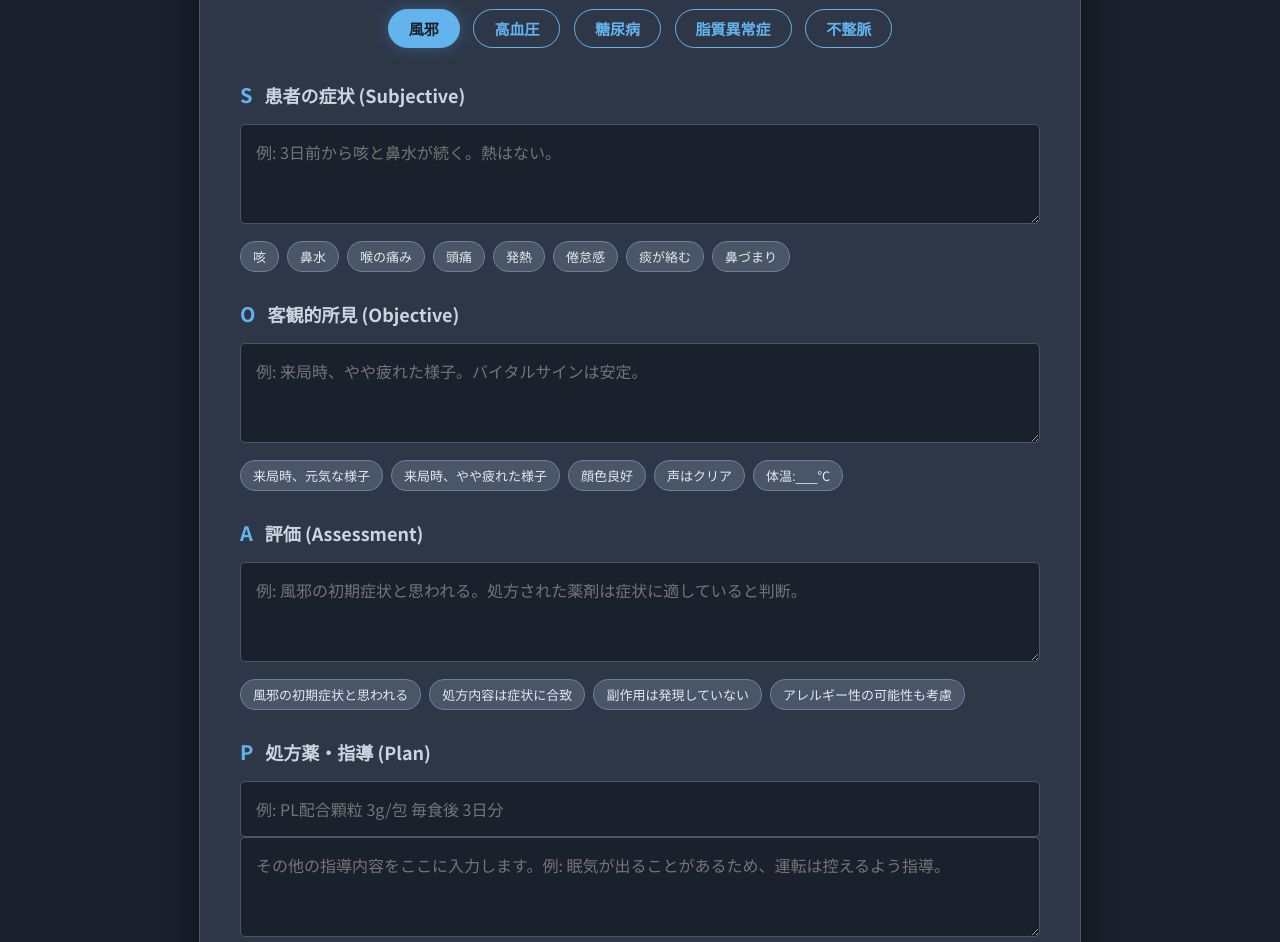
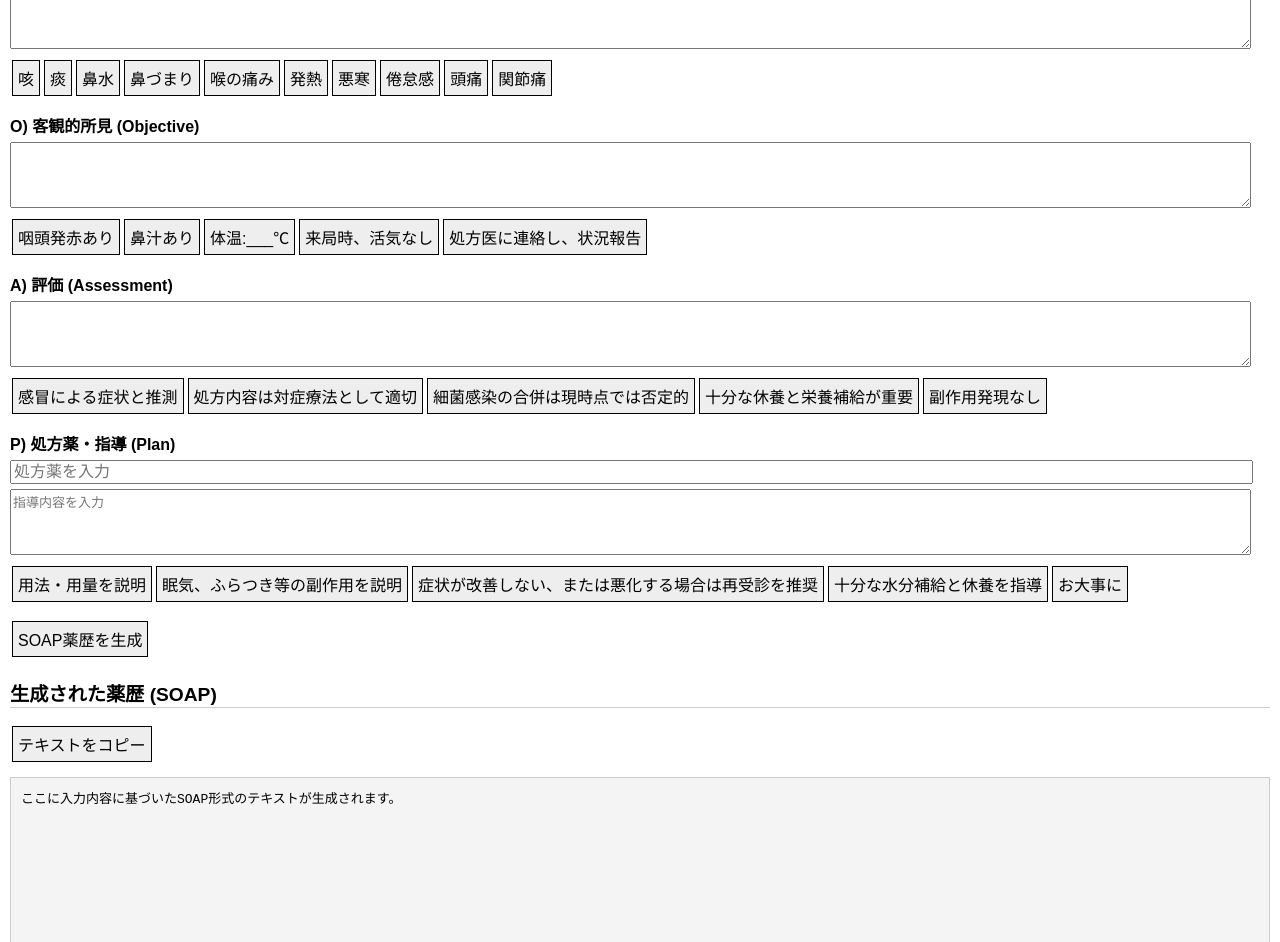
Before and after one commit to takosuke13/my-lp.soap.yakureki, a plain HTML site: page index.html in a window 1280 px wide. Shown: the part 148-1090 px from the top of the page. Drawn offline with Linux system fonts and the light colour scheme.

Commit message:
阿部寛のように変更

```diff
--- a/index.html
+++ b/index.html
@@ -4,201 +4,51 @@
     <meta charset="UTF-8">
     <meta name="viewport" content="width=device-width, initial-scale=1.0">
     <title>SOAP形式 薬歴作成支援ツール</title>
-    <link rel="preconnect" href="https://fonts.googleapis.com">
-    <link rel="preconnect" href="https://fonts.gstatic.com" crossorigin>
-    <link href="https://fonts.googleapis.com/css2?family=Noto+Sans+JP:wght@400;700&display=swap" rel="stylesheet">
     <style>
         body {
-            font-family: 'Noto Sans JP', sans-serif;
-            background-color: #1A202C; /* Dark Blue-Gray */
-            color: #E2E8F0; /* Lighter Gray */
-            line-height: 1.7;
-            display: flex;
-            justify-content: center;
-            align-items: flex-start;
-            min-height: 100vh;
-            margin: 0;
-            padding: 20px;
+            font-family: sans-serif;
+            margin: 10px;
         }
-        .container {
-            max-width: 800px;
-            width: 100%;
-            background-color: #2D3748; /* Slightly Lighter Blue-Gray */
-            padding: 40px;
-            border-radius: 8px;
-            box-shadow: 0 10px 30px rgba(0, 0, 0, 0.5);
-            border: 1px solid #4A5568; /* Softer Border */
+        h1, h2 {
+            font-size: 1.2em;
+            border-bottom: 1px solid #ccc;
+            margin-top: 20px;
         }
-        h1 {
-            text-align: center;
-            color: #63B3ED; /* Bright Blue */
-            font-weight: 700;
-            margin-bottom: 20px;
-            letter-spacing: 1.5px;
-            display: flex;
-            justify-content: center;
-            align-items: center;
-        }
-        .icon {
-            width: 32px;
-            height: 32px;
-            margin: 0 10px;
-        }
-        .disease-selector {
-            text-align: center;
-            margin-bottom: 30px;
-        }
-        .disease-btn {
-            background-color: transparent;
-            color: #63B3ED;
-            border: 1px solid #63B3ED;
-            border-radius: 20px;
-            padding: 8px 20px;
-            font-size: 15px;
-            font-weight: 700;
-            cursor: pointer;
-            transition: all 0.3s;
-            margin: 0 5px; /* Adjusted margin for more buttons */
-        }
-        .disease-btn.active, .disease-btn:hover {
-            background-color: #63B3ED;
-            color: #1A202C;
-            box-shadow: 0 0 15px rgba(99, 179, 237, 0.3);
+        textarea, input[type="text"] {
+            width: 98%;
+            font-size: 1em;
+            margin-top: 5px;
         }
         .form-group {
-            margin-bottom: 25px;
+            margin-bottom: 15px;
         }
-        label {
-            display: flex;
-            align-items: center;
-            font-weight: 700;
-            margin-bottom: 12px;
-            color: #CBD5E0; /* Light Gray for Labels */
-            font-size: 18px;
+        .disease-selector button, .quick-btn, .btn, .copy-btn {
+            font-size: 1em;
+            margin: 2px;
+            padding: 5px;
+            border: 1px solid #000;
+            background: #eee;
+            cursor: pointer;
         }
-        .label-symbol {
-            color: #63B3ED;
-            font-weight: 700;
-            margin-right: 12px;
-            font-size: 20px;
+        .disease-selector .active {
+            background: #000;
+            color: #fff;
         }
-        input[type="text"], textarea {
-            width: 100%;
-            padding: 15px;
-            border: 1px solid #4A5568;
-            border-radius: 5px;
-            font-size: 16px;
-            box-sizing: border-box;
-            transition: all 0.3s;
-            background-color: #1A202C;
-            color: #E2E8F0;
-            font-family: 'Noto Sans JP', sans-serif;
-        }
-        input[type="text"]:focus, textarea:focus {
-            outline: none;
-            border-color: #63B3ED;
-            box-shadow: 0 0 8px rgba(99, 179, 237, 0.2);
-        }
-        textarea {
-            resize: vertical;
-            min-height: 100px;
-        }
-        .btn {
-            display: block;
-            width: 100%;
-            padding: 15px;
-            background-color: #63B3ED;
-            color: #1A202C;
-            border: none;
-            border-radius: 5px;
-            font-size: 18px;
-            font-weight: 700;
-            cursor: pointer;
-            transition: all 0.3s;
-            margin-top: 30px;
-            letter-spacing: 1px;
-        }
-        .btn:hover {
-            background-color: #90CDF4; /* Lighter Blue on hover */
-            box-shadow: 0 4px 15px rgba(99, 179, 237, 0.2);
-        }
-        .output-area {
-            margin-top: 40px;
-        }
-        h2 {
-            color: #63B3ED;
-            border-bottom: 1px solid #4A5568;
-            padding-bottom: 10px;
-            margin-bottom: 20px;
-            font-weight: 700;
+        .quick-btn-area {
+            margin-top: 5px;
         }
         #soap-output {
-            background-color: #1A202C;
-            border: 1px solid #4A5568;
-            border-radius: 5px;
-            padding: 20px;
-            min-height: 200px;
             white-space: pre-wrap;
-            font-size: 16px;
-            line-height: 1.8;
-            color: #E2E8F0;
-        }
-        .copy-btn {
-            display: block;
-            width: auto;
-            padding: 6px 15px;
-            background-color: #4A5568;
-            color: #E2E8F0;
-            border: 1px solid #63B3ED;
-            border-radius: 5px;
-            font-size: 14px;
-            font-weight: 700;
-            cursor: pointer;
-            transition: all 0.3s;
-            margin-top: 10px;
-            float: right;
-        }
-        .copy-btn:hover {
-            background-color: #63B3ED;
-            color: #1A202C;
-        }
-        .quick-btn-area {
-            display: flex;
-            flex-wrap: wrap;
-            gap: 8px;
-            margin-top: 10px;
-            min-height: 30px;
-        }
-        .quick-btn {
-            background-color: #4A5568;
-            color: #E2E8F0;
-            border: 1px solid #718096;
-            border-radius: 15px;
-            padding: 5px 12px;
-            font-size: 13px;
-            font-weight: 400;
-            cursor: pointer;
-            transition: all 0.2s;
-        }
-        .quick-btn:hover {
-            background-color: #63B3ED;
-            border-color: #63B3ED;
-            color: #1A202C;
+            background: #f4f4f4;
+            border: 1px solid #ccc;
+            padding: 10px;
+            min-height: 150px;
         }
     </style>
 </head>
 <body>
 
-    <div class="container">
-                <h1>
-            <svg class="icon" xmlns="http://www.w3.org/2000/svg" viewBox="0 0 512 512" fill="#63B3ED">
-                <path d="M471.1 21C453.2 7.7 429.4 0 402.4 0C338.4 0 288 50.4 288 114.4C288 125.1 289.7 135.6 292.8 145.5L124.2 314.1C114.2 311 103.7 309.3 93.6 309.3C42 309.3 0 351.3 0 402.9C0 433.4 11.3 460.9 30 480.3L141.7 368.6C141.7 368.6 141.7 368.6 141.7 368.6C141.7 368.6 141.7 368.6 141.7 368.6L240.5 269.7L386.5 123.7C396.4 126.8 406.9 128.5 417.6 128.5C469.2 128.5 511.2 86.5 511.2 34.9C511.2 29.6 510.9 24.4 510.3 19.3L471.1 21zM402.4 32C419.9 32 435.1 39.4 445.1 51.1L405.2 91.1C393.4 81.1 386.4 65.9 386.4 48.4C386.4 39.6 393.6 32.4 402.4 32zM102.9 480C85.4 480 70.2 472.6 60.2 460.9L100.1 420.9C111.9 430.9 118.9 446.1 118.9 463.6C118.9 472.4 111.7 479.6 102.9 480z"/>
-            </svg>
-            SOAP形式 薬歴作成支援ツール
-            <svg class="icon" xmlns="http://www.w3.org/2000/svg" viewBox="0 0 384 512" fill="#63B3ED">
-                <path d="M153.6 0C162.5 0 170.7 3.1 176.8 9.2L247.2 79.5C253.3 85.6 256.4 93.9 256.4 102.7L256.4 128.1L369.9 128.1C378.7 128.1 384.4 134.2 384.4 142.6L384.4 178.3C384.4 186.7 378.7 192.8 369.9 192.8L256.4 192.8L256.4 288.1L369.9 288.1C378.7 288.1 384.4 294.2 384.4 302.6L384.4 338.3C384.4 346.7 378.7 352.8 369.9 352.8L256.4 352.8L256.4 409.7C256.4 466.5 209.8 512.8 152.8 512.8C95.8 512.8 49.2 466.5 49.2 409.7L49.2 102.7C49.2 45.9 95.8 0 152.8 0L153.6 0zM153.6 48.4C121.1 48.4 97.2 72.1 97.2 104.3L97.2 408.3C97.2 440.5 121.1 464.4 153.6 464.4C186.1 464.4 210 440.5 210 408.3L210 104.3C210 72.1 186.1 48.4 153.6 48.4z"/>
-            </svg>
-        </h1>
+    <h1>SOAP形式 薬歴作成支援ツール</h1>
 
     <div class="disease-selector">
         <button class="disease-btn active" data-disease="cold">風邪</button>
@@ -209,70 +59,67 @@
     </div>
 
     <div class="form-group">
-            <label for="symptoms"><span class="label-symbol">S</span>患者の症状 (Subjective)</label>
-            <textarea id="symptoms" placeholder="例: 3日前から咳と鼻水が続く。熱はない。"></textarea>
+        <label for="symptoms"><b>S) 患者の症状 (Subjective)</b></label><br>
+        <textarea id="symptoms" rows="4"></textarea>
         <div class="quick-btn-area" id="symptoms-btns"></div>
     </div>
 
     <div class="form-group">
-            <label for="objective"><span class="label-symbol">O</span>客観的所見 (Objective)</label>
-            <textarea id="objective" placeholder="例: 来局時、やや疲れた様子。バイタルサインは安定。"></textarea>
+        <label for="objective"><b>O) 客観的所見 (Objective)</b></label><br>
+        <textarea id="objective" rows="4"></textarea>
         <div class="quick-btn-area" id="objective-btns"></div>
     </div>
 
     <div class="form-group">
-            <label for="assessment"><span class="label-symbol">A</span>評価 (Assessment)</label>
-            <textarea id="assessment" placeholder="例: 風邪の初期症状と思われる。処方された薬剤は症状に適していると判断。"></textarea>
+        <label for="assessment"><b>A) 評価 (Assessment)</b></label><br>
+        <textarea id="assessment" rows="4"></textarea>
         <div class="quick-btn-area" id="assessment-btns"></div>
     </div>
 
     <div class="form-group">
-            <label for="medication"><span class="label-symbol">P</span>処方薬・指導 (Plan)</label>
-            <input type="text" id="medication" placeholder="例: PL配合顆粒 3g/包 毎食後 3日分">
-            <textarea id="plan_details" placeholder="その他の指導内容をここに入力します。例: 眠気が出ることがあるため、運転は控えるよう指導。"></textarea>
+        <label for="medication"><b>P) 処方薬・指導 (Plan)</b></label><br>
+        <input type="text" id="medication" placeholder="処方薬を入力"><br>
+        <textarea id="plan_details" rows="4" placeholder="指導内容を入力"></textarea>
         <div class="quick-btn-area" id="plan_details-btns"></div>
     </div>
 
     <button id="generateBtn" class="btn">SOAP薬歴を生成</button>
 
-        <div class="output-area">
     <h2>生成された薬歴 (SOAP)</h2>
     <button id="copyBtn" class="copy-btn">テキストをコピー</button>
     <pre id="soap-output">ここに入力内容に基づいたSOAP形式のテキストが生成されます。</pre>
-        </div>
-    </div>
 
     <script>
         const quickButtonData = {
             'cold': {
-                'symptoms': ['咳', '鼻水', '喉の痛み', '頭痛', '発熱', '倦怠感', '痰が絡む', '鼻づまり'],
-                'objective': ['来局時、元気な様子', '来局時、やや疲れた様子', '顔色良好', '声はクリア', '体温:___℃'],
-                'assessment': ['風邪の初期症状と思われる', '処方内容は症状に合致', '副作用は発現していない', 'アレルギー性の可能性も考慮'],
-                'plan_details': ['用法・用量を説明', '副作用について説明', '眠気が出ることがあるため、運転は控えるよう指導', '十分な休養と水分補給を推奨', 'お大事に']
+                'symptoms': ['咳', '痰', '鼻水', '鼻づまり', '喉の痛み', '発熱', '悪寒', '倦怠感', '頭痛', '関節痛'],
+                'objective': ['咽頭発赤あり', '鼻汁あり', '体温:___℃', '来局時、活気なし', '処方医に連絡し、状況報告'],
+                'assessment': ['感冒による症状と推測', '処方内容は対症療法として適切', '細菌感染の合併は現時点では否定的', '十分な休養と栄養補給が重要', '副作用発現なし'],
+                'plan_details': ['用法・用量を説明', '眠気、ふらつき等の副作用を説明', '症状が改善しない、または悪化する場合は再受診を推奨', '十分な水分補給と休養を指導', 'お大事に']
             },
             'hypertension': {
-                'symptoms': ['特に変わりない', '血圧は安定している', '時々頭痛がする', 'めまいを感じることがある', '飲み忘れなし', '薬を飲み忘れた', 'ストレスを感じている'],
-                'objective': ['BP:___/___mmHg', '脈拍:___bpm', '残薬なし', 'お薬手帳持参', '顔色良好'],
-                'assessment': ['血圧コントロール良好', '降圧目標を達成', '副作用の発現なし', '服薬アドヒアランス良好', '生活習慣の改善が必要'],
-                'plan_details': ['継続して服用するよう指導', '家庭での血圧測定を推奨', '減塩指導', '副作用（めまい、咳等）の確認', '次回の受診日を確認']
+                'symptoms': ['特に自覚症状なし', '頭痛', 'めまい', 'ふらつき', '家庭血圧は___/___mmHg前後', '服薬コンプライアンス良好', '塩分を控えている', '運動を心がけている'],
+                'objective': ['家庭血圧手帳を持参', '来局時血圧:___/___mmHg', '残薬なし', '副作用（咳、めまい、浮腫等）の訴えなし'],
+                'assessment': ['家庭血圧でのコントロール良好', '降圧目標（診察室/家庭）達成', '副作用なく、処方は適切と判断', '服薬アドヒアランス良好', '生活習慣の改善努力が見られる'],
+                'plan_details': ['継続服用とアドヒアランスの重要性を説明', '家庭での血圧測定と記録の継続を指導', '減塩・運動等の生活習慣の継続を推奨', '副作用の初期症状（めまい、咳、むくみ等）を再確認', '次回の受診予定を確認']
             },
             'diabetes': {
-                'symptoms': ['特に変わりない', '血糖値は安定', '手足のしびれはない', 'のどの渇きはない', '飲み忘れなし', '低血糖症状があった'],
-                'objective': ['HbA1c:___%', '血糖値:___mg/dL', '残薬なし', 'お薬手帳持参', '体重:___kg', '足のチェック異常なし'],
-                'assessment': ['血糖コントロール良好', '目標HbA1cを達成', '低血糖症状なし', '副作用の発現なし', '服薬アドヒアランス良好', 'シックデイについて理解'],
-                'plan_details': ['継続して服用するよう指導', '低血糖症状と対処法を再確認', '食事・運動療法の重要性を再確認', 'シックデイルールを説明', '次回の受診日を確認']
+                'symptoms': ['特に自覚症状なし', 'のどの渇き', '多尿', '体重の変化', '手足のしびれ・痛みはない', '低血糖症状（冷や汗、動悸、手の震え）なし', '食事療法を実践', '運動療法を実践'],
+                'objective': ['HbA1c:___%', '血糖値:___mg/dL', 'お薬手帳持参', '残薬なし', 'インスリン手技問題なし', 'フットケア実施状況良好'],
+                'assessment': ['血糖コントロール状態は目標範囲内', '低血糖のリスクは低い', '合併症（網膜症、腎症、神経障害）の兆候なし', 'シックデイルールを理解している', '服薬アドヒアランス良好'],
+                'plan_details': ['継続服用の重要性を説明', '低血糖症状の症状と対処法（ブドウ糖摂取）を再確認', 'シックデイルールの対応について再確認', '定期的な足の観察（フットケア）を指導', '次回の受診予定と検査予定を確認']
             },
             'dyslipidemia': {
-                'symptoms': ['特に変わりない', '食事に気をつけている', '運動を始めた', '飲み忘れなし', '筋肉痛や脱力感はない'],
-                'objective': ['LDL-C:___mg/dL', 'TG:___mg/dL', 'HDL-C:___mg/dL', '残薬なし', 'お薬手帳持参', 'CK値:___'],
-                'assessment': ['脂質コントロール良好', '目標値を達成', '副作用（筋肉痛等）の発現なし', '服薬アドヒアランス良好', '食事・運動療法の継続が重要'],
-                'plan_details': ['継続して服用するよう指導', '食事（脂質・糖質）について指導', '横紋筋融解症の初期症状を説明', '運動の継続を推奨', '次回の受診日を確認']
+                'symptoms': ['特に自覚症状なし', '食事内容に注意している', '定期的に運動している', '筋肉痛、脱力感、こわばり等の症状なし', '服薬コンプライアンス良好'],
+                'objective': ['LDL-C:___mg/dL', 'TG:___mg/dL', 'HDL-C:___mg/dL', 'CK値異常なし', '残薬なし'],
+                'assessment': ['脂質管理目標値を達成', '副作用（横紋筋融解症等）の兆候なし', '処方は適切と判断', '服薬アドヒアランス良好', '生活習慣改善の意識が高い'],
+                'plan_details': ['継続服用の重要性を説明', '横紋筋融解症の初期症状（筋肉痛、脱力感、赤褐色尿等）を再確認し、発現時はすぐに相談するよう指導', '食事・運動療法の継続を推奨', 'グレープフルーツジュースとの相互作用について説明', '次回の受診予定を確認']
             },
             'arrhythmia': {
-                'symptoms': ['動悸がする', '胸が苦しい', 'めまい', '特に変わりない', '飲み忘れなし', '息切れを感じる'],
-                'objective': ['脈拍: ___ bpm (整/不整)', '来局時、落ち着いた様子', '残薬なし', 'お薬手帳持参', 'ワーファリンPT-INR:___'],
-                'assessment': ['脈拍コントロール良好', '自覚症状なし', '副作用の発現なし', '服薬アドヒアランス良好', '出血傾向に注意が必要'],
-                'plan_details': ['継続して服用するよう指導', '動悸やめまいがあれば相談するよう指導', '不正脈のセルフチェック方法を説明', '納豆・クロレラ等の摂取について注意喚起', '次回の受診日を確認']
+                'symptoms': ['動悸', '息切れ', 'めまい', '胸部不快感', '特に自覚症状なし', '出血傾向（鼻血、歯肉出血、皮下出血）なし', '服薬コンプライアンス良好'],
+                'objective': ['脈拍:___bpm(整/不整)', 'PT-INR:___(ワルファリン服用時)', 'DOAC服用中のためモニタリング項目なし', '残薬なし', 'お薬手帳で併用薬確認'],
+                'assessment': ['心拍数はおおむね目標範囲内', '脳梗塞のリスク管理は良好', '重大な出血事象のリスクは低い', '副作用（出血、消化器症状等）なし', '服薬アドヒアランス良好'],
+                'plan_details': ['抗凝固薬の継続服用の重要性を説明', '出血傾向（鼻血、歯肉出血、あざ等）に注意し、持続する場合は受診するよう指導', '併用薬（特にNSAIDs、抗血小板薬）について注意喚起', '納豆、クロレラ、青汁など食事との相互作用を再確認（ワルファリン）', '次回の受진予定を確認']
             }
         };
 
@@ -286,7 +133,7 @@
 
             for (const [key, btnAreaId] of Object.entries(buttonMapping)) {
                 const area = document.getElementById(btnAreaId);
-                area.innerHTML = ''; // Clear existing buttons
+                area.innerHTML = '';
                 const buttons = quickButtonData[disease][key] || [];
                 buttons.forEach(text => {
                     const button = document.createElement('button');
@@ -307,7 +154,7 @@
             }
         });
 
-        document.querySelector('.container').addEventListener('click', function(e) {
+        document.querySelector('body').addEventListener('click', function(e) {
             if (e.target.classList.contains('quick-btn')) {
                 const targetId = e.target.dataset.target;
                 const textToAdd = e.target.textContent;
@@ -338,7 +185,6 @@
             }
             planText += '・患者の状態に変化があれば、再度相談するよう伝えた。';
 
-
             const soapNote = `S) ${symptoms || '（記載なし）'}\n\nO) ${objective || '（記載なし）'}\n\nA) ${assessment || '（記載なし）'}\n\nP) \n${planText}`;
 
             document.getElementById('soap-output').textContent = soapNote;
@@ -354,9 +200,7 @@
             });
         });
 
-        // Initialize with default selection
         updateQuickButtons('cold');
-
     </script>
 
 </body>
```
Lines whose indentation alone changed are shown as unchanged.
